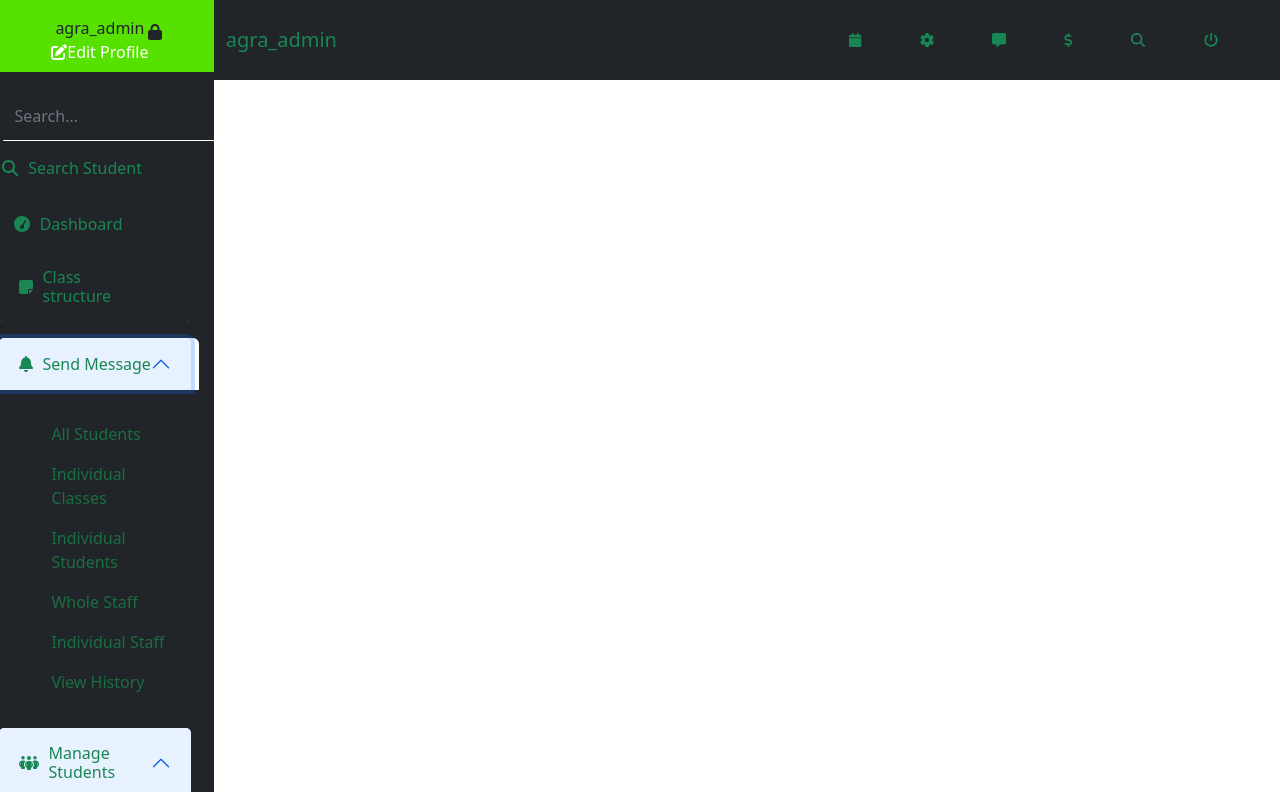
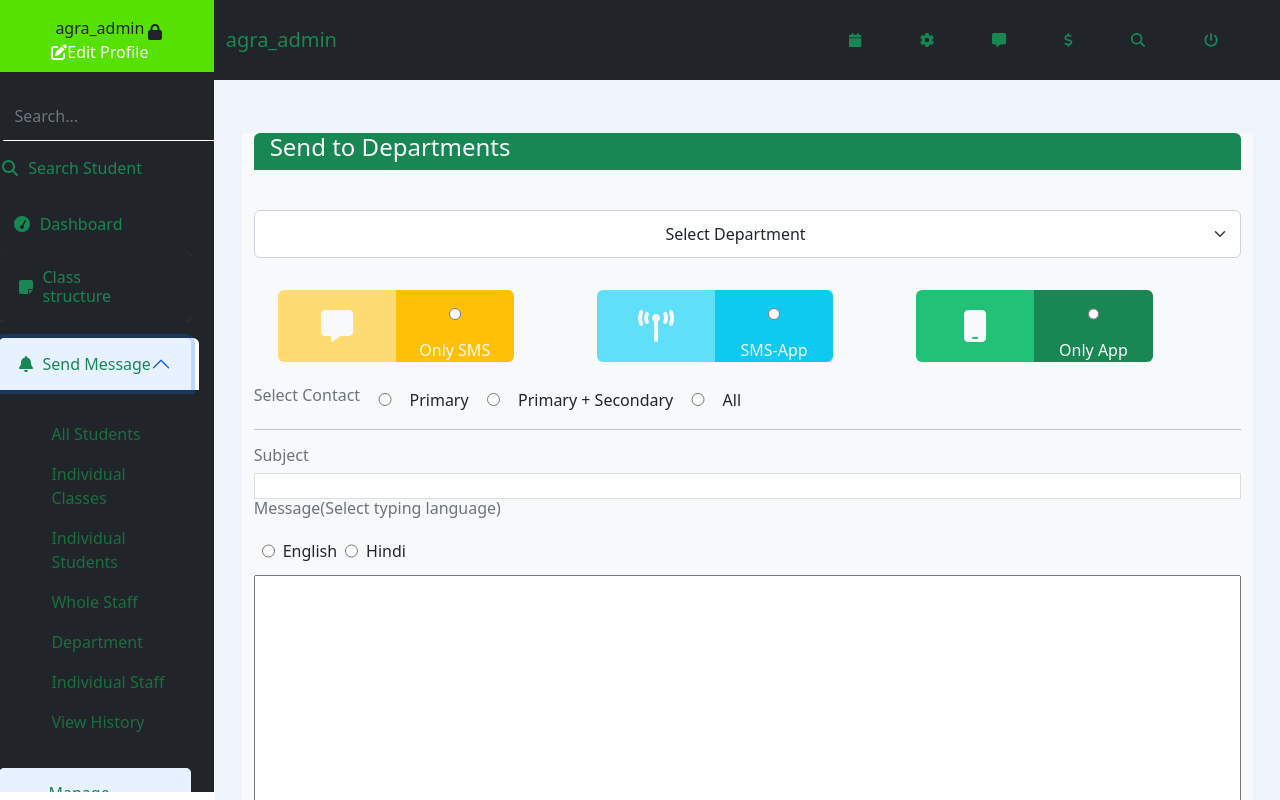
Before and after one commit to piyushshende/School-portal, a React (Create React App) app: page /Send_Message/Department in a window 1280 px wide. Both pictures are taken after a click on the link "Send Message". Built offline with nearby package versions, Linux system fonts and the light colour scheme.

Commit message:
Completed Whole staff, Department and Individual staff UI

```diff
--- a/src/App.js
+++ b/src/App.js
@@ -12,6 +12,9 @@ import Updateclassteacher from './components/Class structure/Class Teacher/Updat
 import Allstudents from './components/Send Message/Allstudents/Allstudents';
 import Individualclasses from './components/Send Message/Individualclasses/Individualclasses';
 import Individualstudents from './components/Send Message/Individualstudents/Individualstudents';
+import Wholestaff from './components/Send Message/Wholestaff/Wholestaff';
+import Department from './components/Send Message/Department/Department';
+import Individualstaff from './components/Send Message/Individualstaff/Individualstaff';
 
 function App() {
   return (
@@ -29,9 +32,9 @@ function App() {
         <Route path="/Send_Message/All_Students" element={<Allstudents/>}/>
         <Route path="/Send_Message/Individual_Classes" element={<Individualclasses/>}/>
         <Route path="/Send_Message/Individual_Students" element={<Individualstudents/>}/>
-        <Route path="" element/>
-        <Route path="" element/>
-        <Route path="" element/>
+        <Route path="/Send_Message/Whole_Staff" element={<Wholestaff/>}/>
+        <Route path="/Send_Message/Department" element={<Department/>}/>
+        <Route path="/Send_Message/Individual_Staff" element={<Individualstaff/>}/>
         <Route path="" element/>
         <Route path="" element/>
         <Route path="" element/>
--- a/src/commontoall.css
+++ b/src/commontoall.css
@@ -58,6 +58,10 @@
 
 .W-100 {
     width: 100%;
+}
+
+.W-105 {
+    width: 101%;
 }
 
 .W-110 {
--- a/src/components/ERP/common/Sidebar.js
+++ b/src/components/ERP/common/Sidebar.js
@@ -75,8 +75,9 @@ const Sidebar = () => {
                                                         <li class="mt-3"><Link to="/Send_Message/All_Students"><a class="accordion-item" href="#"><FontAwesomeIcon className="wid" />All Students</a></Link></li>
                                                         <li class="mt-3"><Link to="/Send_Message/Individual_Classes"><a class="accordion-item" href="#"><FontAwesomeIcon className="wid" />Individual Classes</a></Link></li>
                                                         <li class="mt-3"><Link to="/Send_Message/Individual_Students"><a class="accordion-item" href="#"><FontAwesomeIcon className="wid" />Individual Students</a></Link></li>
-                                                        <li class="mt-3"><Link to=""><a class="accordion-item" href="#"><FontAwesomeIcon className="wid" />Whole Staff</a></Link></li>
-                                                        <li class="mt-3"><Link to=""><a class="accordion-item" href="#"><FontAwesomeIcon className="wid" />Individual Staff</a></Link></li>
+                                                        <li class="mt-3"><Link to="/Send_Message/Whole_Staff"><a class="accordion-item" href="#"><FontAwesomeIcon className="wid" />Whole Staff</a></Link></li>
+                                                        <li class="mt-3"><Link to="/Send_Message/Department"><a class="accordion-item" href="#"><FontAwesomeIcon className="wid" />Department</a></Link></li>
+                                                        <li class="mt-3"><Link to="/Send_Message/Individual_Staff"><a class="accordion-item" href="#"><FontAwesomeIcon className="wid" />Individual Staff</a></Link></li>
                                                         <li class="mt-3"><Link to=""><a class="accordion-item" href="#"><FontAwesomeIcon className="wid" />View History</a></Link></li>
                                                     </ul>
                                                 </div>
--- /dev/null
+++ b/src/components/Send Message/Department/Department.js
@@ -0,0 +1,39 @@
+import React from "react";
+import '../../../commontoall.css';
+import Selectcontact from "../Selectcontact";
+import Studentfilters from "../Studentfilters";
+import Mail from "../Mail";
+import Card from "../Card";
+
+const Department = () => {
+    return (
+        <React.Fragment>
+            <div className="commontoall">
+                <div className="container W-95 bg-light mb-5 pb-3">
+                    <div className="bg-success W-100 text-light d-flex align-items-start rounded-top">
+                        <h4 className="h4 mx-3">Send to Departments</h4>
+                    </div>
+                    <div className="mt-3 d-flex flex-column">
+                        <div className="mt-4 ">
+                            <div class="input-group mb-3">
+                                <select class="form-select" id="inputGroupSelect01">
+                                    <option selected>Select Department</option>
+                                    <option value="1">IT</option>
+                                    <option value="2">Computer Science</option>
+                                    <option value="3">Electronics</option>
+                                    <option value="4">Mechanical</option>
+                                </select>
+                            </div>
+                        </div>
+                        <Card />
+                        <Selectcontact />
+                        <hr />
+                        <Mail />
+
+                    </div>
+                </div>
+            </div>
+        </React.Fragment>
+    )
+}
+export default Department;
--- /dev/null
+++ b/src/components/Send Message/Individualstaff/Individualstaff.js
@@ -0,0 +1,39 @@
+import React from "react";
+import '../../../commontoall.css';
+import Selectcontact from "../Selectcontact";
+import Mail from "../Mail";
+import Card from "../Card";
+
+const Individualstaff = ()=>{
+    return(
+        <React.Fragment>
+            <div className="commontoall">
+                <div className="container W-95 bg-light mb-5 pb-3">
+                    <div className="bg-success W-100 text-light d-flex align-items-start rounded-top">
+                        <h4 className="h4 mx-3">Send to Departments</h4>
+                    </div>
+                    <div className="mt-3 d-flex flex-column">
+                        <div className="mt-4 ">
+                            <div class="input-group mb-3">
+                                <select class="form-select" id="inputGroupSelect01">
+                                    <option selected>Select Staff</option>
+                                    <option value="1">One</option>
+                                    <option value="2">Two</option>
+                                    <option value="3">Three</option>
+                                    <option value="4">Four</option>
+                                </select>
+                            </div>
+                        </div>
+                        <Card />
+                        <Selectcontact />
+                        <hr />
+                        <Mail />
+
+                    </div>
+                </div>
+            </div>
+        </React.Fragment>
+    )
+}
+
+export default Individualstaff
--- a/src/components/Send Message/Individualstudents/Individualstudents.js
+++ b/src/components/Send Message/Individualstudents/Individualstudents.js
@@ -32,7 +32,7 @@ const Individualstudents = () => {
             <div className="commontoall">
                 <div className="container W-95 bg-light mb-5 pb-3">
                     <div className="bg-success W-100 text-light d-flex justify-content-start rounded-top">
-                        <h4 className="h4 mx-3">Send to Some Classes</h4>
+                        <h4 className="h4 mx-3">Send to Some Students</h4>
                     </div>
                     <div className="mt-3 d-flex flex-column">
                         <div className="d-flex justify-content-start mx-5">
--- /dev/null
+++ b/src/components/Send Message/Wholestaff/Wholestaff.js
@@ -0,0 +1,30 @@
+import React, { useState } from "react";
+import '../../../commontoall.css';
+import Selectcontact from "../Selectcontact";
+import Studentfilters from "../Studentfilters";
+import Mail from "../Mail";
+import Card from "../Card";
+
+const Wholestaff = () => {
+    return (
+        <React.Fragment>
+            <div className="commontoall">
+                <div className="container W-95 bg-light mb-5 pb-3">
+                    <div className="bg-success W-100 text-light d-flex justify-content-start rounded-top">
+                        <h4 className="h4 mx-3">Send to All Staff</h4>
+                    </div>
+                    <div className="mt-3 d-flex flex-column">
+                            <h5 className="text-secondary d-flex flex-start">SEND TO ALL STAFF</h5>
+                            <Card />
+                            <Selectcontact />
+                            <Studentfilters />
+                            <hr />
+                            <Mail />
+
+                    </div>
+                </div>
+            </div>
+        </React.Fragment>
+    )
+}
+export default Wholestaff
```
